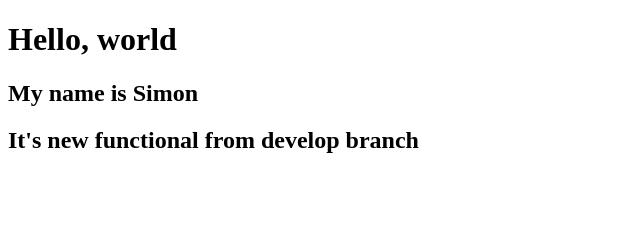
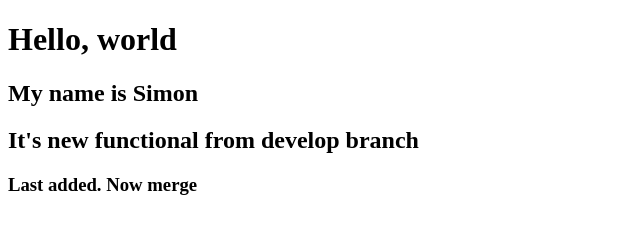
Before and after one commit to semen1994i/test_git, a plain HTML site: page index.html in a window 1280 px wide. Shown: the whole page, without its empty margins (0-640 px from the left). Drawn offline with Linux system fonts and the light colour scheme.

Commit message:
Added full functional

```diff
--- a/index.html
+++ b/index.html
@@ -11,5 +11,6 @@
     <h1>Hello, world</h1>
     <h2>My name is Simon</h2>
     <h2>It's new functional from develop branch</h2>
+    <h3>Last added. Now merge</h3>
 </body>
 </html>
```
